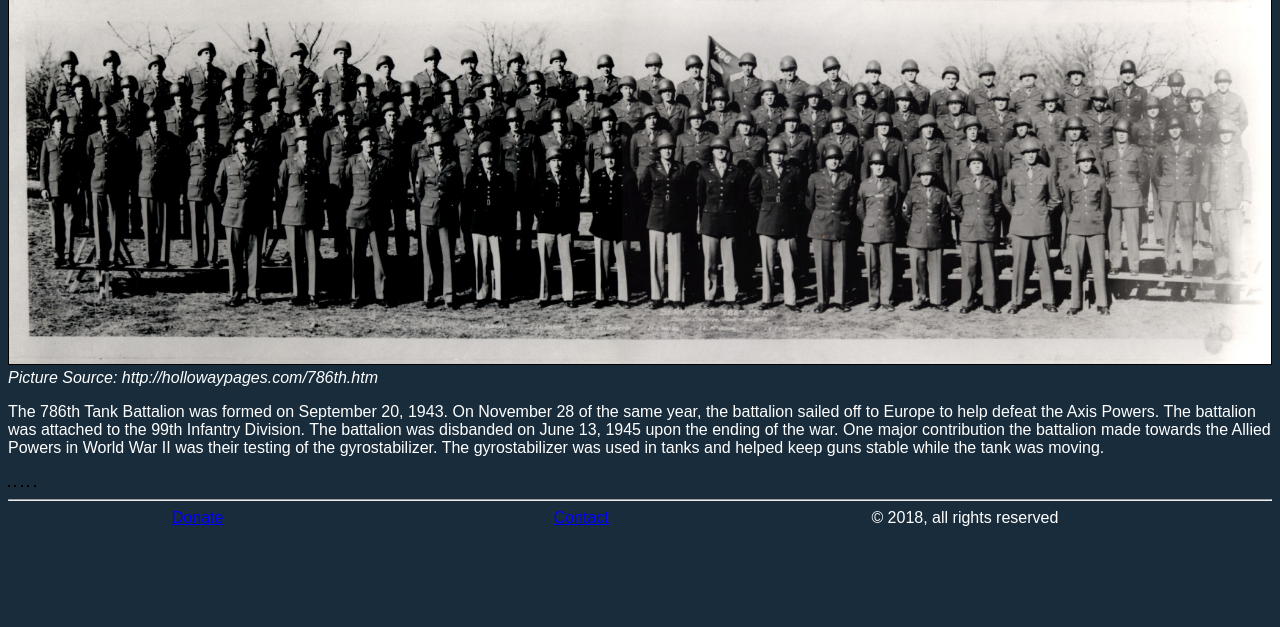
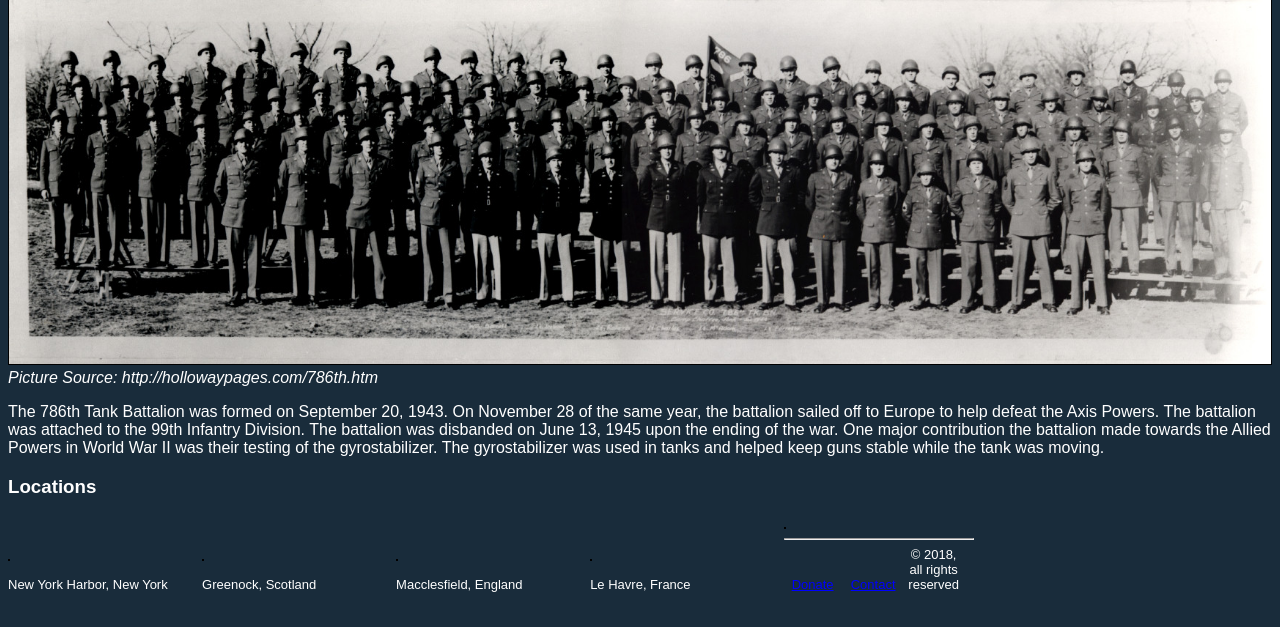
Before and after one commit to Thing342/CS3744Project, a PHP site: the page made by app/views/about.phtml in a window 1280 px wide. Shown: the part 173-800 px from the top of the page. Run offline with PHP 8.4, Linux system fonts and the light colour scheme; the template is opened without the code that fills it, so the values that code supplies are empty; some libraries are stand-ins or nearby versions.

Commit message:
Added css for about pages

```diff
--- a/app/views/about.phtml
+++ b/app/views/about.phtml
@@ -23,11 +23,14 @@ include "app/views/_header.phtml"
         battalion was disbanded on June 13, 1945 upon the ending of the war. One major contribution the battalion made
         towards the Allied Powers in World War II was their testing of the gyrostabilizer. The gyrostabilizer was used
         in tanks and helped keep guns stable while the tank was moving. </p>
-    <a href="https://en.wikipedia.org/wiki/New_York_Harbor"><img id="image1" src="" alt=""/></a>
-    <a href="https://en.wikipedia.org/wiki/Greenock"><img id="image2" src="" alt=""/></a>
-    <a href="https://en.wikipedia.org/wiki/Macclesfield"><img id="image3" src="" alt=""/></a>
-    <a href="https://en.wikipedia.org/wiki/Le_Havre"><img id="image4" src="" alt=""/></a>
-    <a href="https://en.wikipedia.org/wiki/Theux"><img id="image5" src="" alt=""/></a>
+        <h3> Locations </h3>
+
+        <div class = "locations" ><a href="https://en.wikipedia.org/wiki/New_York_Harbor"><img id="image1" src="" alt=""/></a><p>New York Harbor, New York</p></div>
+        <div class = "locations" ><a href="https://en.wikipedia.org/wiki/Greenock"><img id="image2" src="" alt=""/></a><p>Greenock, Scotland</p></div>
+        <div class = "locations" ><a href="https://en.wikipedia.org/wiki/Macclesfield"><img id="image3" src="" alt=""/></a><p>Macclesfield, England</p></div>
+        <div class = "locations" ><a href="https://en.wikipedia.org/wiki/Le_Havre"><img id="image4" src="" alt=""/></a><p>Le Havre, France</p></div>
+        <div class = "locations" ><a href="https://en.wikipedia.org/wiki/Theux"><img id="image5" src="" alt
+
 </div>
 
 <?php
--- a/public/css/Style.css
+++ b/public/css/Style.css
@@ -365,6 +365,11 @@ img {
   border-bottom-left-radius:5px;
   box-shadow: inset 0px 0px 0px #993300, 0px 5px 0px 0px #993300;
 }
+.locations {
+  width: 15%;
+display: inline-block;
+font-size: 13px;
+}
 
 th, td {
     padding: 15px;
```
